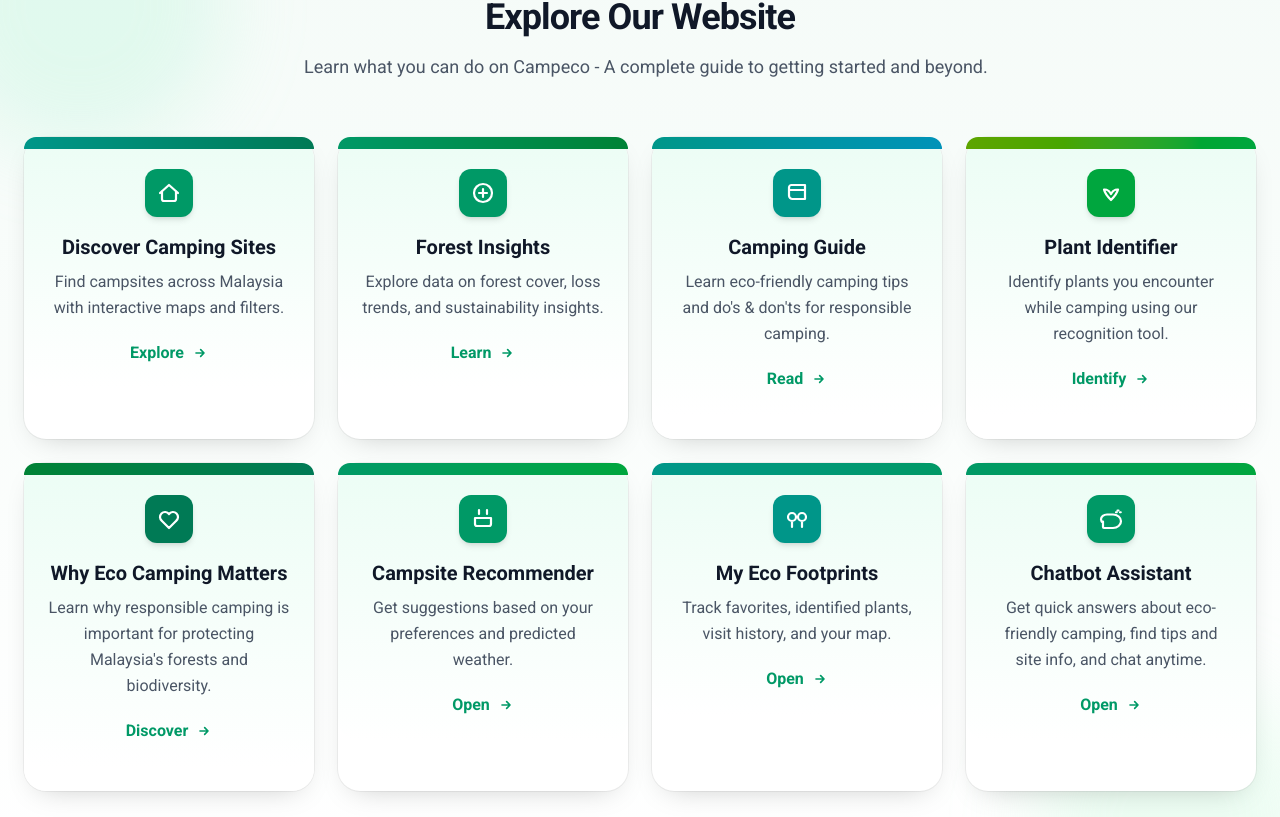
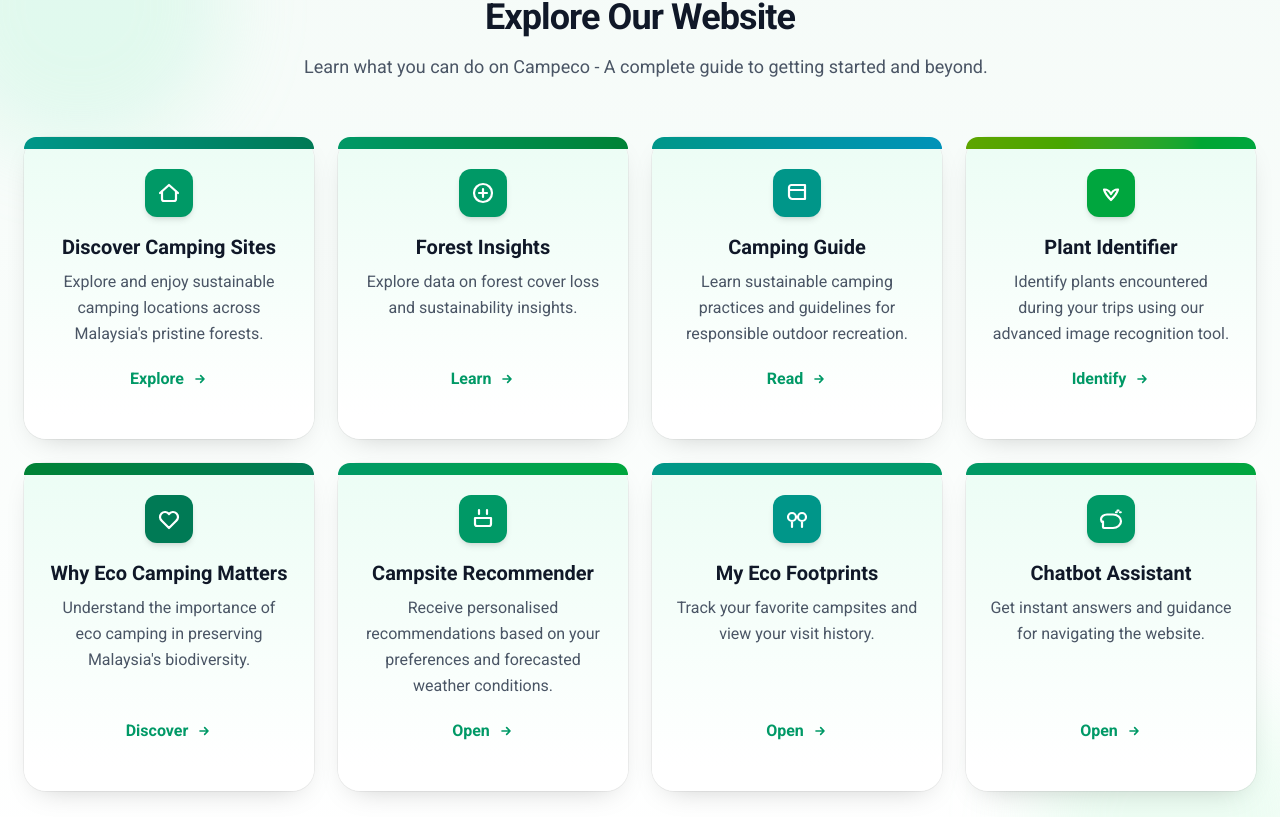
Before and after one commit to khantzeyar/my-ecolens, a Next.js app: page / in a window 1280 px wide. Shown: the part 843-1660 px from the top of the page. Built offline with nearby package versions, Linux system fonts and the light colour scheme.

Commit message:
align card buttons

```diff
--- a/src/app/page.tsx
+++ b/src/app/page.tsx
@@ -33,43 +33,40 @@ function OverviewCard({
   title: string;
   desc: string;
   cta?: string;
-  topBar?: string; // gradient for the top bar
-  bg?: string; // subtle card background gradient
-  iconTile?: string; // solid color for the icon square
+  topBar?: string;
+  bg?: string;
+  iconTile?: string;
   ariaLabel?: string;
   onClick?: (e: React.MouseEvent<HTMLAnchorElement, MouseEvent>) => void;
-  children: React.ReactNode; // the icon svg
+  children: React.ReactNode;
 }) {
   return (
     <Link
       href={href}
       onClick={onClick}
       aria-label={ariaLabel ?? `Go to ${title}`}
-      className="group relative rounded-[22px] bg-white shadow-[0_10px_30px_-15px_rgba(0,0,0,0.25)] ring-1 ring-black/5 transition-all hover:shadow-[0_24px_60px_-20px_rgba(16,185,129,0.35)] focus:outline-none focus-visible:ring-2 focus-visible:ring-emerald-600"
+      className="group relative flex flex-col h-full rounded-[22px] bg-white shadow-[0_10px_30px_-15px_rgba(0,0,0,0.25)] ring-1 ring-black/5 transition-all hover:shadow-[0_24px_60px_-20px_rgba(16,185,129,0.35)] focus:outline-none focus-visible:ring-2 focus-visible:ring-emerald-600"
     >
       {/* Top rounded gradient bar */}
       <div className={`absolute inset-x-0 top-0 h-3 rounded-t-[22px] bg-gradient-to-r ${topBar}`} />
 
-      {/* Card body with very light green gradient */}
-      <div className={`pt-8 pb-6 px-6 rounded-[22px] bg-gradient-to-b ${bg} overflow-hidden`}>
+      {/* Card body */}
+      <div className={`flex flex-col flex-1 pt-8 pb-6 px-6 rounded-[22px] bg-gradient-to-b ${bg} overflow-hidden`}>
         {/* Icon tile */}
         <div className={`mx-auto mb-4 h-12 w-12 ${iconTile} rounded-xl text-white shadow-md grid place-items-center`}>
           <div className="w-6 h-6">{children}</div>
         </div>
 
-        {/* Title */}
+        {/* Title & description */}
+        <div className="flex-1 flex flex-col justify-between">
+          <div>
             <h3 className="text-xl font-extrabold text-gray-900 text-center mb-2">{title}</h3>
-
-        {/* Description */}
-        <p className="text-gray-600 text-center leading-relaxed max-w-[28ch] mx-auto">
-          {desc}
-        </p>
+            <p className="text-gray-600 text-center leading-relaxed max-w-[28ch] mx-auto">{desc}</p>
+          </div>
 
           {/* CTA row */}
           <div className="mt-5 flex items-center justify-center">
-          <span className="text-emerald-600 font-semibold">
-            {cta}
-          </span>
+            <span className="text-emerald-600 font-semibold">{cta}</span>
             <svg
               className="ml-2 h-4 w-4 text-emerald-600 transition-transform duration-200 group-hover:translate-x-0.5"
               viewBox="0 0 24 24"
@@ -81,8 +78,9 @@ function OverviewCard({
             </svg>
           </div>
         </div>
+      </div>
 
-      {/* Subtle white footer strip to match the reference look */}
+      {/* Footer strip */}
       <div className="h-6 rounded-b-[22px] bg-white" />
     </Link>
   );
@@ -216,7 +214,7 @@ export default function Home() {
             <OverviewCard
               href="/camp"
               title="Discover Camping Sites"
-              desc="Find campsites across Malaysia with interactive maps and filters."
+              desc="Explore and enjoy sustainable camping locations across Malaysia's pristine forests."
               cta="Explore"
               topBar="from-teal-600 to-emerald-700"
               bg="from-emerald-50 to-white"
@@ -231,7 +229,7 @@ export default function Home() {
             <OverviewCard
               href="/insights"
               title="Forest Insights"
-              desc="Explore data on forest cover, loss trends, and sustainability insights."
+              desc="Explore data on forest cover loss and sustainability insights."
               cta="Learn"
               topBar="from-emerald-600 to-green-700"
               bg="from-emerald-50 to-white"
@@ -246,7 +244,7 @@ export default function Home() {
             <OverviewCard
               href="/guide"
               title="Camping Guide"
-              desc="Learn eco-friendly camping tips and do's & don'ts for responsible camping."
+              desc="Learn sustainable camping practices and guidelines for responsible outdoor recreation."
               cta="Read"
               topBar="from-teal-600 to-cyan-600"
               bg="from-emerald-50 to-white"
@@ -262,7 +260,7 @@ export default function Home() {
             <OverviewCard
               href="/plant"
               title="Plant Identifier"
-              desc="Identify plants you encounter while camping using our recognition tool."
+              desc="Identify plants encountered during your trips using our advanced image recognition tool."
               cta="Identify"
               topBar="from-lime-600 to-green-600"
               bg="from-emerald-50 to-white"
@@ -277,7 +275,7 @@ export default function Home() {
             <OverviewCard
               href="/why"
               title="Why Eco Camping Matters"
-              desc="Learn why responsible camping is important for protecting Malaysia's forests and biodiversity."
+              desc="Understand the importance of eco camping in preserving Malaysia's biodiversity."
               cta="Discover"
               topBar="from-green-700 to-emerald-700"
               bg="from-emerald-50 to-white"
@@ -292,7 +290,7 @@ export default function Home() {
             <OverviewCard
               href="/recommender"
               title="Campsite Recommender"
-              desc="Get suggestions based on your preferences and predicted weather."
+              desc="Receive personalised recommendations based on your preferences and forecasted weather conditions."
               cta="Open"
               topBar="from-emerald-600 to-green-600"
               bg="from-emerald-50 to-white"
@@ -307,7 +305,7 @@ export default function Home() {
             <OverviewCard
               href="/footprints"
               title="My Eco Footprints"
-              desc="Track favorites, identified plants, visit history, and your map."
+              desc="Track your favorite campsites and view your visit history."
               cta="Open"
               topBar="from-teal-600 to-emerald-600"
               bg="from-emerald-50 to-white"
@@ -323,7 +321,7 @@ export default function Home() {
               href="/#open-chatbot"
               onClick={openChatbotViaCard}
               title="Chatbot Assistant"
-              desc="Get quick answers about eco-friendly camping, find tips and site info, and chat anytime."
+              desc="Get instant answers and guidance for navigating the website."
               cta="Open"
               topBar="from-emerald-600 to-green-600"
               bg="from-emerald-50 to-white"
```
Lines whose indentation alone changed are shown as unchanged.
